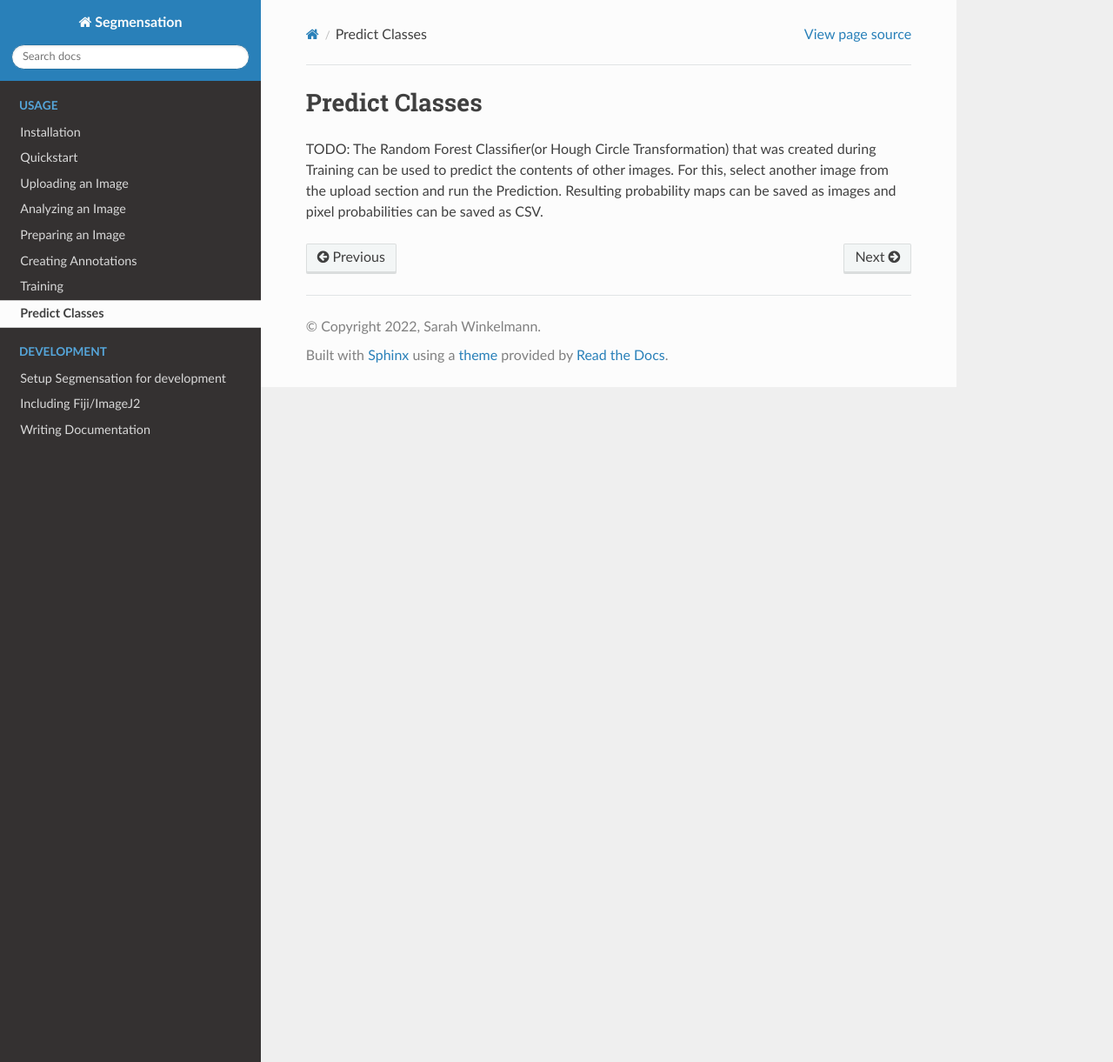
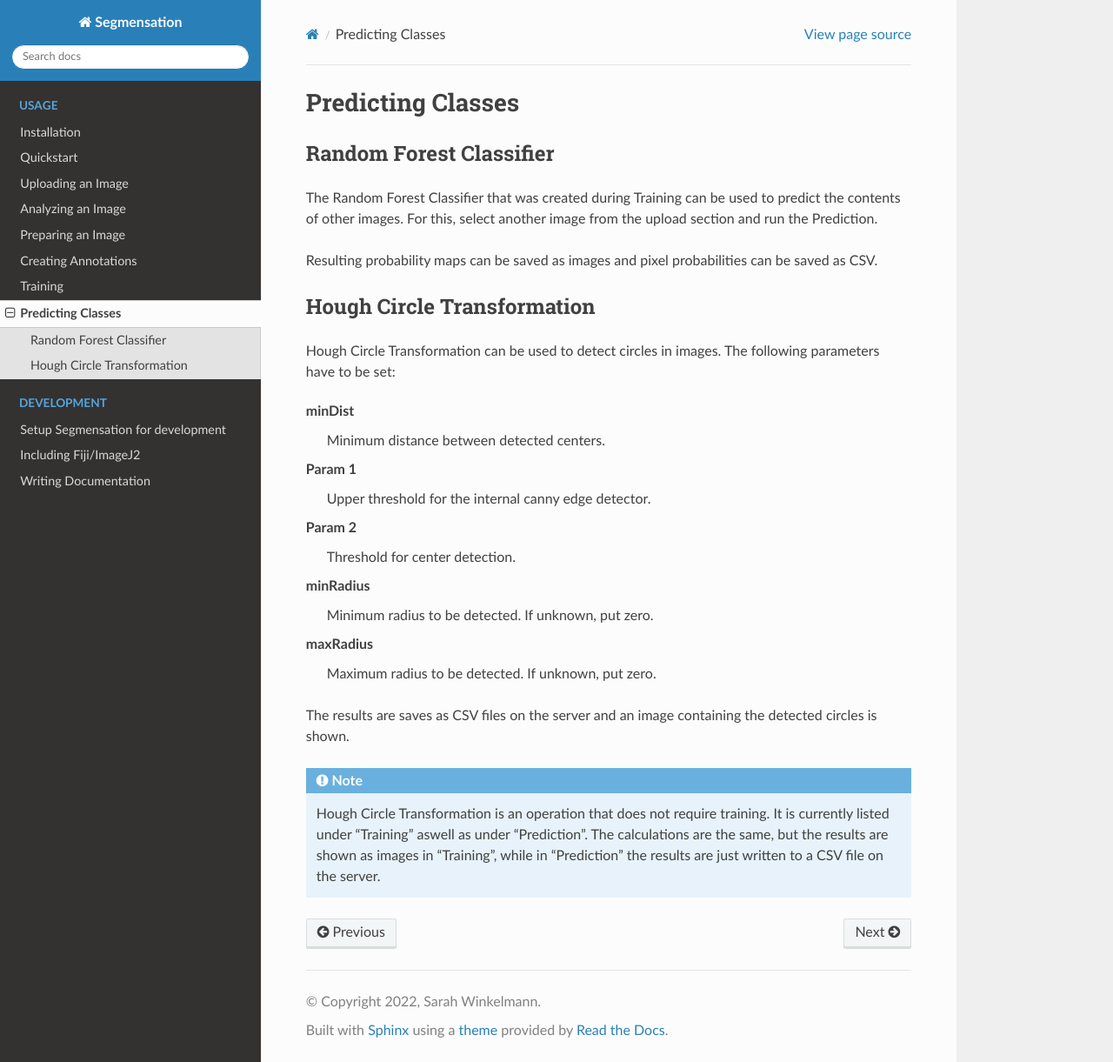
Before and after one commit to Segmensation/segmensation-docs, a Sphinx documentation site: the page built from source/usage/predict.rst, in a window 1280 px wide and 1221 px high. Shown: the whole window at 87% size. Built offline with Sphinx 7.4.7 and the Read the Docs theme 2.0.0, drawn with Linux system fonts in a browser that asks for light colours.

Commit message:
updated training and prediction pages

```diff
--- a/source/usage/analyze.rst
+++ b/source/usage/analyze.rst
@@ -50,7 +50,7 @@ This function calculates the ratio of fibers or astrocytes in an
 image by getting the amount of pixels assigned to objects in each
 channel (AF/MBP (myelin fibers), GFAP (astrocytes)). Pixels that
 are assigned to multiple objects are not taken into account, as
-overlapping structures are not possible.
+overlapping structures are not possible in this context.
 
 Threshold and foreground pixels can be calculated and downloaded as
 csv.
--- a/source/usage/draw.rst
+++ b/source/usage/draw.rst
@@ -1,7 +1,7 @@
 Creating Annotations
 ====================
 In this step, manual annotations can be created. Simply select a class
-from the list on the right, adjust the line strength an start drawing.
+from the list on the right, adjust the line strength and start drawing.
 
 
 Controls
--- a/source/usage/predict.rst
+++ b/source/usage/predict.rst
@@ -1,5 +1,42 @@
-Predict Classes
-===============
-TODO: The Random Forest Classifier(or Hough Circle Transformation) that was created during Training can be used to predict the contents of other images.
-For this, select another image from the upload section and run the Prediction.
-Resulting probability maps can be saved as images and pixel probabilities can be saved as CSV.
+Predicting Classes
+==================
+
+Random Forest Classifier
+------------------------
+The Random Forest Classifier that was created during Training can
+be used to predict the contents of other images.
+For this, select another image from the upload section and run the
+Prediction.
+
+Resulting probability maps can be saved as images and pixel
+probabilities can be saved as CSV.
+
+Hough Circle Transformation
+---------------------------
+Hough Circle Transformation can be used to detect circles in images.
+The following parameters have to be set:
+
+**minDist**
+    Minimum distance between detected centers.
+
+**Param 1**
+    Upper threshold for the internal canny edge detector.
+
+**Param 2**
+    Threshold for center detection.
+
+**minRadius**
+    Minimum radius to be detected. If unknown, put zero.
+
+**maxRadius**
+    Maximum radius to be detected. If unknown, put zero.
+
+The results are saves as CSV files on the server and an image
+containing the detected circles is shown.
+
+.. note::
+    Hough Circle Transformation is an operation that does not
+    require training. It is currently listed under "Training" aswell
+    as under "Prediction". The calculations are the same, but the
+    results are shown as images in "Training", while in "Prediction"
+    the results are just written to a CSV file on the server.
```
Also changed, not shown: source/usage/open.rst (+12 -7 lines), source/usage/train.rst (+21 -3 lines).
